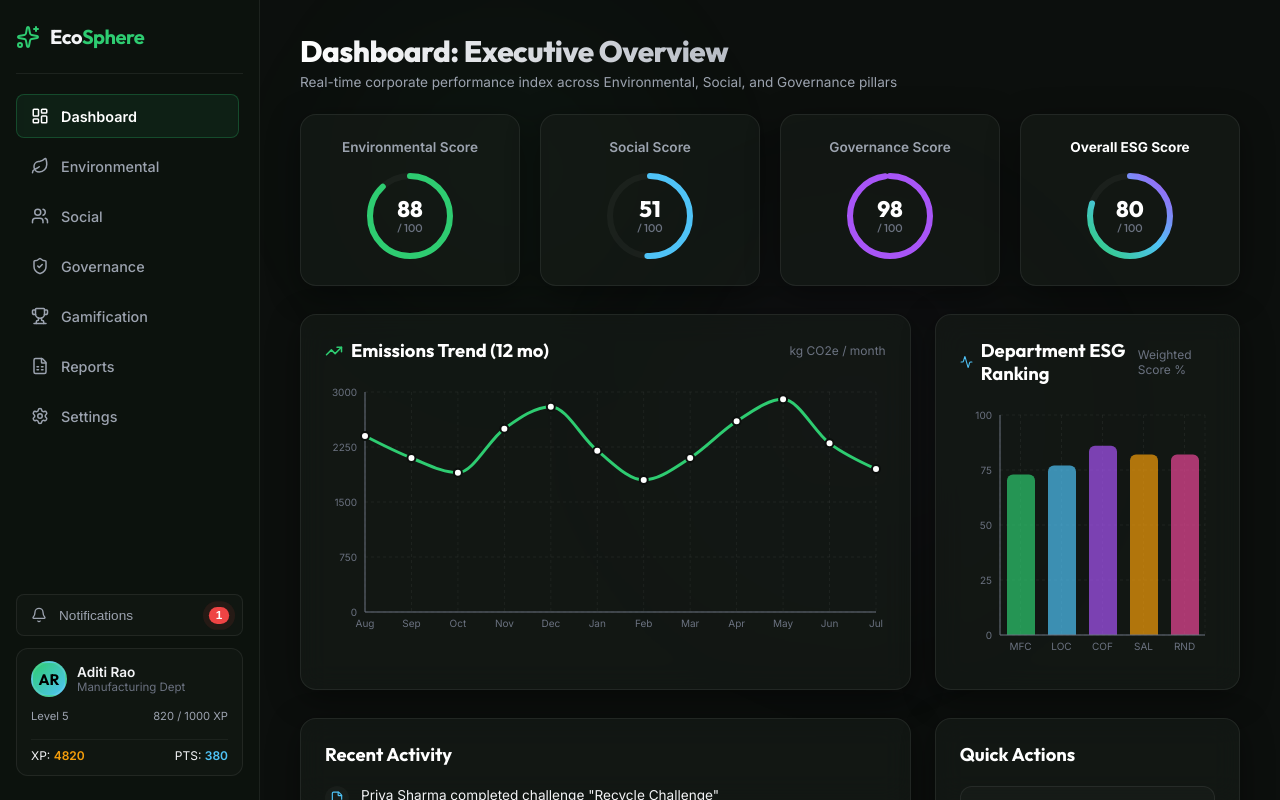
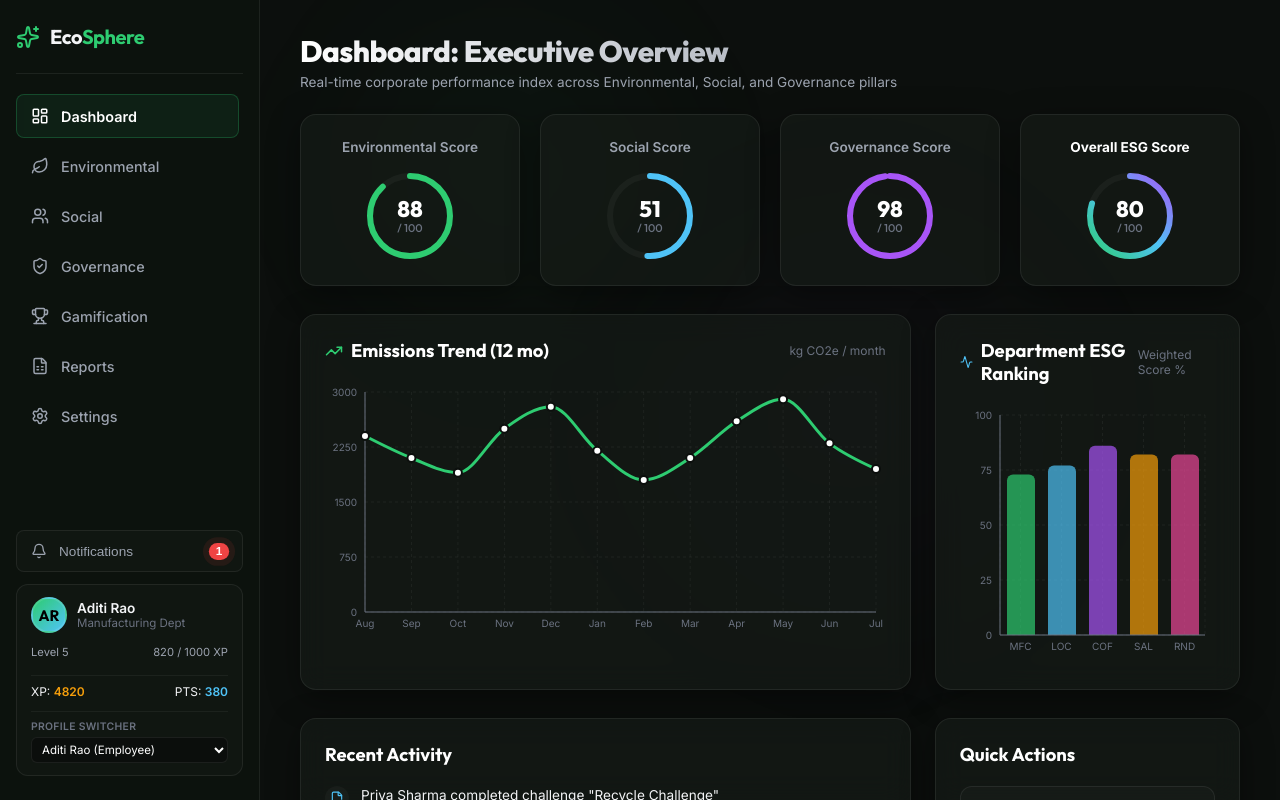
Before and after one commit to maithilyrajpure/Odoo-Hackathon, a React (Vite) app: page / in a window 1280 px wide. Both pictures are taken after a click on the button "Start Free". Built offline with nearby package versions, Linux system fonts and the light colour scheme.

Commit message:
implemented role-based switcher authentication and dynamic challenge status cards

```diff
--- a/src/components/Sidebar.jsx
+++ b/src/components/Sidebar.jsx
@@ -13,7 +13,7 @@ import {
 } from 'lucide-react';
 
 export default function Sidebar({ currentView, setCurrentView }) {
-  const { activeUser, notifications } = useContext(ESGDataContext);
+  const { activeUser, notifications, usersList, switchUser } = useContext(ESGDataContext);
   const [showNotif, setShowNotif] = useState(false);
   const dropdownRef = useRef(null);
 
@@ -140,6 +140,32 @@ export default function Sidebar({ currentView, setCurrentView }) {
             PTS: <span>{activeUser.points}</span>
           </div>
         </div>
+
+        <div style={{ display: 'flex', flexDirection: 'column', gap: '4px', width: '100%', borderTop: '1px solid rgba(255,255,255,0.05)', paddingTop: '8px', marginTop: '4px' }}>
+          <label style={{ fontSize: '0.65rem', color: 'var(--text-muted)', fontWeight: '600', textTransform: 'uppercase', letterSpacing: '0.3px' }}>Profile Switcher</label>
+          <select
+            value={activeUser.id}
+            onChange={(e) => switchUser(e.target.value)}
+            style={{
+              background: 'rgba(0,0,0,0.3)',
+              border: '1px solid var(--border-color)',
+              borderRadius: '6px',
+              padding: '4px 6px',
+              color: '#fff',
+              fontSize: '0.72rem',
+              outline: 'none',
+              cursor: 'pointer',
+              width: '100%',
+              fontFamily: 'var(--font-family)'
+            }}
+          >
+            {usersList.map(u => (
+              <option key={u.id} value={u.id} style={{ background: '#0c0f0d', color: '#fff' }}>
+                {u.name} ({u.role})
+              </option>
+            ))}
+          </select>
+        </div>
       </div>
     </aside>
   );
--- a/src/context/ESGDataContext.jsx
+++ b/src/context/ESGDataContext.jsx
@@ -107,12 +107,21 @@ const initialComplianceIssues = [
 ];
 
 const initialActiveUser = {
+  id: 'u1',
   name: 'Aditi Rao',
+  role: 'Employee',
   department: 'Manufacturing',
   xp: 4820,
   points: 380,
   badges: ['Green Beginner', 'Team Player'],
 };
+
+const initialUsersList = [
+  { id: 'u1', name: 'Aditi Rao', role: 'Employee', department: 'Manufacturing', xp: 4820, points: 380, badges: ['Green Beginner', 'Team Player'] },
+  { id: 'u2', name: 'S. Nair', role: 'Manager', department: 'Manufacturing', xp: 5200, points: 600, badges: ['Sustainability Champion'] },
+  { id: 'u3', name: 'Karan Shah', role: 'Employee', department: 'Logistics', xp: 3910, points: 210, badges: ['Green Beginner'] },
+  { id: 'u4', name: 'R. Iyer', role: 'Manager', department: 'Logistics', xp: 4100, points: 350, badges: ['Team Player'] },
+];
 
 export const ESGDataProvider = ({ children }) => {
   // Database States loaded from LocalStorage if they exist, else using mock seeds
@@ -133,6 +142,7 @@ export const ESGDataProvider = ({ children }) => {
   const [audits, setAudits] = useState(() => JSON.parse(localStorage.getItem('esg_audits')) || initialAudits);
   const [complianceIssues, setComplianceIssues] = useState(() => JSON.parse(localStorage.getItem('esg_complianceIssues')) || initialComplianceIssues);
   const [activeUser, setActiveUser] = useState(() => JSON.parse(localStorage.getItem('esg_activeUser')) || initialActiveUser);
+  const [usersList, setUsersList] = useState(() => JSON.parse(localStorage.getItem('esg_usersList')) || initialUsersList);
   const [notifications, setNotifications] = useState(() => JSON.parse(localStorage.getItem('esg_notifications')) || [
     { id: 1, type: 'info', message: 'Welcome to EcoSphere ESG Platform!', date: new Date().toLocaleDateString() }
   ]);
@@ -198,11 +208,23 @@ export const ESGDataProvider = ({ children }) => {
     localStorage.setItem('esg_activeUser', JSON.stringify(activeUser));
   }, [activeUser]);
   useEffect(() => {
+    localStorage.setItem('esg_usersList', JSON.stringify(usersList));
+  }, [usersList]);
+  useEffect(() => {
     localStorage.setItem('esg_settings', JSON.stringify(settings));
   }, [settings]);
   useEffect(() => {
     localStorage.setItem('esg_notifications', JSON.stringify(notifications));
   }, [notifications]);
+
+  // Handle switching active users
+  const switchUser = (userId) => {
+    const matchedUser = usersList.find(u => u.id === userId);
+    if (matchedUser) {
+      setActiveUser(matchedUser);
+      addNotification('info', `Switched active profile to ${matchedUser.name} (${matchedUser.role}).`);
+    }
+  };
 
   // Push system notification helper
   const addNotification = (type, message) => {
@@ -636,6 +658,7 @@ export const ESGDataProvider = ({ children }) => {
       audits, setAudits,
       complianceIssues, setComplianceIssues,
       activeUser, setActiveUser,
+      usersList, setUsersList,
       settings, setSettings,
       notifications, setNotifications,
 
@@ -660,7 +683,8 @@ export const ESGDataProvider = ({ children }) => {
       redeemReward,
       addDepartment,
       addNotification,
-      awardUserXp
+      awardUserXp,
+      switchUser
     }}>
       {children}
     </ESGDataContext.Provider>
--- a/src/views/Gamification.jsx
+++ b/src/views/Gamification.jsx
@@ -125,18 +125,38 @@ export default function Gamification() {
 
           <div className="cards-grid">
             {challenges.map((c) => {
-              const hasJoined = challengeParticipations.some(p => p.challengeTitle === c.title && p.employee === activeUser.name);
+              const participation = challengeParticipations.find(p => p.challengeTitle === c.title && p.employee === activeUser.name);
+              const hasJoined = !!participation;
+
+              // Determine status text and classes
+              let statusLabel = c.status;
+              let statusClass = c.status === 'Active' ? 'badge-approved' : 'badge-draft';
+
+              if (participation) {
+                if (participation.status === 'Joined') {
+                  statusLabel = `Ongoing (${participation.progress}%)`;
+                  statusClass = 'badge-pending';
+                } else if (participation.status === 'Under Review') {
+                  statusLabel = 'Under Review';
+                  statusClass = 'badge-pending';
+                } else if (participation.status === 'Approved') {
+                  statusLabel = 'Completed & Approved ✓';
+                  statusClass = 'badge-approved';
+                } else if (participation.status === 'Rejected') {
+                  statusLabel = 'Rejected / Retry';
+                  statusClass = 'badge-high';
+                }
+              }
+
               return (
-                <div key={c.id} className="info-card">
+                <div key={c.id} className="info-card" style={participation?.status === 'Approved' ? { borderColor: 'var(--color-env)' } : {}}>
                   <div className="info-card-header">
                     <div className="info-card-title">
                       <Star size={18} color="var(--color-accent)" />
                       {c.title}
                     </div>
-                    <span className={`badge-pill ${
-                      c.status === 'Active' ? 'badge-approved' : 'badge-draft'
-                    }`}>
-                      {c.status}
+                    <span className={`badge-pill ${statusClass}`}>
+                      {statusLabel}
                     </span>
                   </div>
                   <p className="info-card-desc">{c.description}</p>
@@ -150,11 +170,16 @@ export default function Gamification() {
                     <span style={{ fontWeight: '700', color: 'var(--color-accent)' }}>+{c.xp} XP / Points</span>
                     {c.status === 'Active' && (
                       <button
-                        className={`btn btn-sm ${hasJoined ? 'btn-secondary' : 'btn-accent'}`}
-                        disabled={hasJoined}
+                        className={`btn btn-sm ${
+                          participation?.status === 'Approved' ? 'btn-secondary' :
+                          hasJoined ? 'btn-secondary' : 'btn-accent'
+                        }`}
+                        disabled={hasJoined && participation?.status !== 'Rejected'}
                         onClick={() => joinChallenge(c.id)}
                       >
-                        {hasJoined ? 'Joined' : 'Join Challenge'}
+                        {participation?.status === 'Approved' ? 'Completed' :
+                         participation?.status === 'Rejected' ? 'Re-enroll' :
+                         hasJoined ? 'Enrolled' : 'Join Challenge'}
                       </button>
                     )}
                   </div>
@@ -226,6 +251,7 @@ export default function Gamification() {
                       </td>
                       <td>
                         {p.status === 'Under Review' ? (
+                          activeUser.role === 'Manager' ? (
                             <div style={{ display: 'flex', gap: '8px' }}>
                               <button
                                 className="btn btn-primary btn-sm"
@@ -242,6 +268,9 @@ export default function Gamification() {
                                 Reject
                               </button>
                             </div>
+                          ) : (
+                            <span className="badge-pill badge-pending" style={{ fontSize: '0.7rem' }}>Pending Manager Switch</span>
+                          )
                         ) : (
                           <span style={{ color: 'var(--text-muted)', fontSize: '0.8rem' }}>{p.status === 'Approved' ? 'XP Awarded' : 'Ongoing'}</span>
                         )}
--- a/src/views/Social.jsx
+++ b/src/views/Social.jsx
@@ -159,6 +159,7 @@ export default function Social() {
                       </td>
                       <td>
                         {p.status === 'Pending' ? (
+                          activeUser.role === 'Manager' ? (
                             <div style={{ display: 'flex', gap: '8px' }}>
                               <button
                                 className="btn btn-primary btn-sm"
@@ -175,6 +176,9 @@ export default function Social() {
                                 <X size={14} /> Reject
                               </button>
                             </div>
+                          ) : (
+                            <span className="badge-pill badge-pending" style={{ fontSize: '0.7rem' }}>Pending Manager Switch</span>
+                          )
                         ) : (
                           <span style={{ color: 'var(--text-muted)', fontSize: '0.8rem' }}>Closed</span>
                         )}
```
Lines whose indentation alone changed are shown as unchanged.
